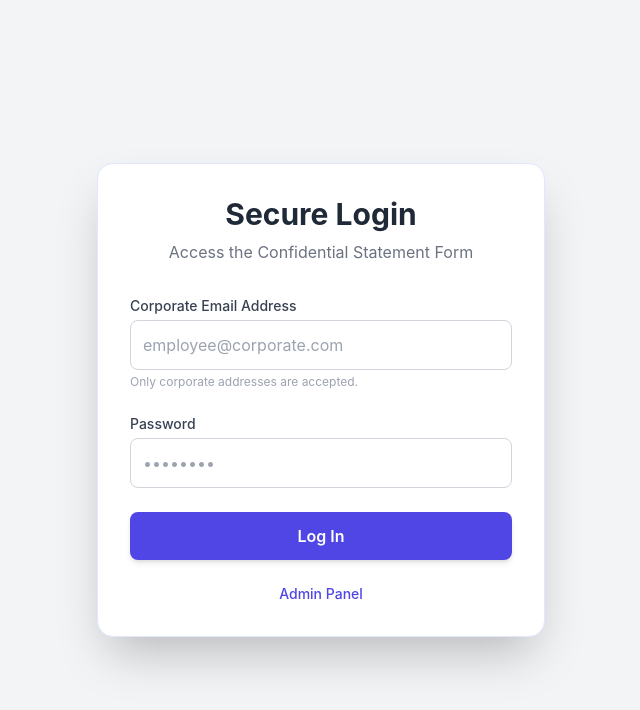
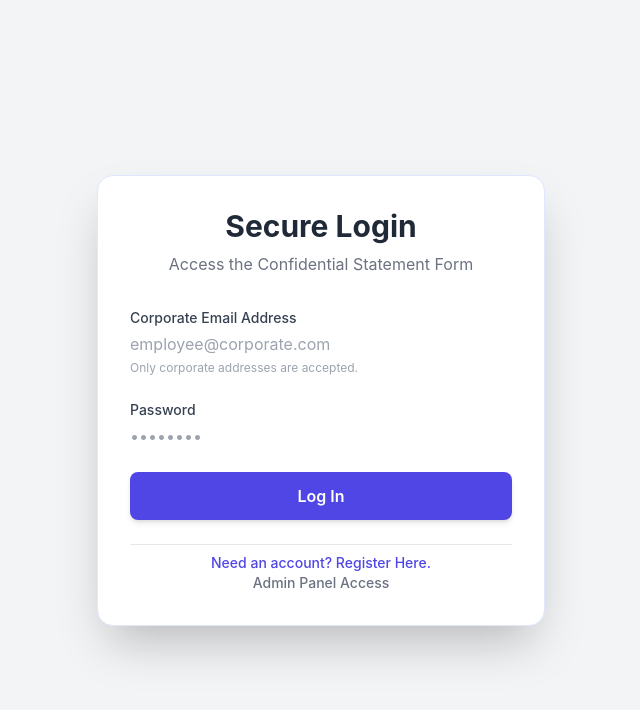
Before and after one commit to dennismachel/jng-sof, a Flask app: page /login in a window 1280 px wide. Shown: the top 710 px of the page, without its empty margins (319-959 px from the left). Run offline with Flask 3, Linux system fonts and the light colour scheme; some libraries are stand-ins or nearby versions.

Commit message:
forn updates

```diff
--- a/templates/login.html
+++ b/templates/login.html
@@ -8,19 +8,7 @@
     <style>
         body { font-family: 'Inter', sans-serif; }
         .input-field {
-            /* Replaced Tailwind @apply (which requires a build step) with equivalent plain CSS
-               so the styles work in the browser without PostCSS/Tailwind processing. */
-            width: 100%;
-            padding: 0.75rem; /* p-3 */
-            border: 1px solid #D1D5DB; /* border-gray-300 */
-            border-radius: 0.5rem; /* rounded-lg */
-            transition: box-shadow 150ms, border-color 150ms; /* transition duration-150 */
-        }
-
-        .input-field:focus {
-            outline: none;
-            box-shadow: 0 0 0 4px rgba(99,102,241,0.15); /* approximate ring-indigo-500 */
-            border-color: #6366F1; /* indigo-500 */
+            @apply w-full p-3 border border-gray-300 rounded-lg focus:ring-indigo-500 focus:border-indigo-500 transition duration-150;
         }
     </style>
 </head>
@@ -55,8 +43,9 @@
             </button>
         </form>
 
-        <div class="mt-6 text-center text-sm">
-            <a href="{{ url_for('admin') }}" class="text-indigo-600 hover:text-indigo-800 font-medium">Admin Panel</a>
+        <div class="mt-6 text-center text-sm space-y-2">
+            <a href="{{ url_for('register') }}" class="block text-indigo-600 hover:text-indigo-800 font-medium border-t pt-2 mt-2">Need an account? Register Here.</a>
+            <a href="{{ url_for('admin') }}" class="text-gray-500 hover:text-gray-700 font-medium">Admin Panel Access</a>
         </div>
     </div>
 
```
Also changed, not shown: 1 other file.
